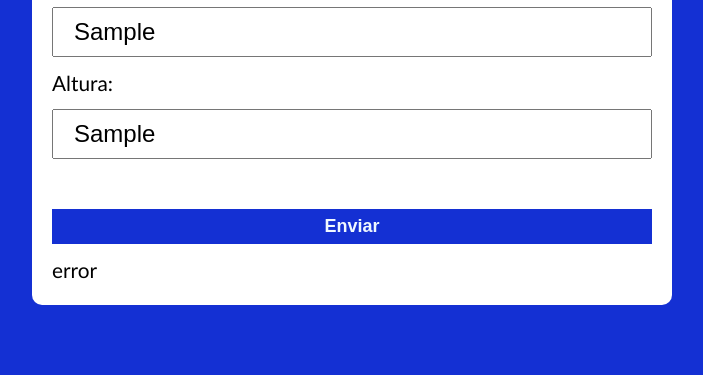
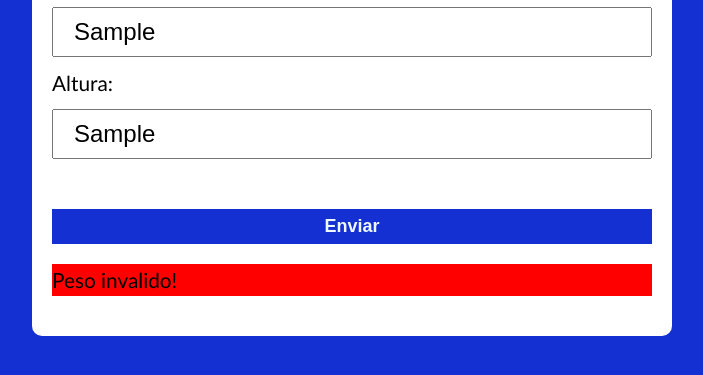
Before and after one commit to CelsoJrr/CursoUdemy, a plain HTML site: page Secao3/Tabela IMC/index.html in a window 1280 px wide. Both pictures are taken after typing "Sample", "Sample" into the empty fields and a click on the button "Enviar". Shown: the part 457-832 px from the top of the page, without its empty margins (288-991 px from the left). Drawn offline with Linux system fonts and the light colour scheme.

Commit message:
Tabela IMC com novo metodo (modular)

```diff
--- a/Secao3/Tabela IMC/assets/css/style.css
+++ b/Secao3/Tabela IMC/assets/css/style.css
@@ -7,6 +7,7 @@
     box-sizing: border-box;
     outline: 0;
 }
+
 body {
     margin: 0;
     padding: 0;
@@ -17,14 +18,16 @@ body {
 }
 
 .container {
-    max-width:  640px;
+    max-width: 640px;
     margin: 50px auto;
     background: white;
     padding: 20px;
     border-radius: 10px;
 }
 
-form input , form label, form button {
+form input,
+form label,
+form button {
     display: block;
     width: 100%;
     margin-bottom: 10px;
@@ -36,7 +39,7 @@ form input {
     padding: 0 20px;
 }
 
-form input:focus{
+form input:focus {
     outline: 1px solid var(--primary-color);
 }
 
@@ -54,3 +57,11 @@ form button {
 form button:hover {
     background: var(--primary-color-dark);
 }
+
+.p-valid {
+    background: rgb(0, 216, 11);
+}
+
+.p-notvalid {
+    background: red;
+}
--- a/Secao3/Tabela IMC/assets/js/main.js
+++ b/Secao3/Tabela IMC/assets/js/main.js
@@ -1,39 +1,52 @@
-function imc(){
+function imc() {
     const form = document.querySelector('.form');
-    const result = document.querySelector('.result');
 
-    function calcularIMC(evento){
-        evento.preventDefault();
-        const peso = document.getElementById('peso').value;
-        const altura = document.getElementById('altura').value;
-        const calculo = Number(peso)/Number(altura)**2
-        let resposta = ''
-
-        if (Number(peso) && Number(altura)) {
-            if (calculo < 18.5){
-                resposta = "Abaixo do peso"
-            }else if (calculo <= 24.9){
-                resposta = "Peso Normal"
-            }else if (calculo <= 29.9){
-                resposta = "Sobrepeso"
-            }else if(calculo > 30){
-                resposta = "Obesidade"
-            }
-            result.innerHTML = `${calculo.toFixed(2)} está ${resposta}`
-        }else{
-            result.innerHTML = 'error'
-        }
+    function criarP() {
+        const p = document.createElement('p');
+        return p;
+    }
 
 
+    function setResult(msg, isValid) {
+        const result = document.querySelector('#result');
+        result.innerHTML = '';
+        const p = criarP();
+        p.className = 'p-valid';
+        if (isValid == false) {
+            p.className = 'p-notvalid';
+        }
+        p.innerHTML = msg;
+        result.appendChild(p);
+    }
 
-    };
+    function getIMC(peso, altura) {
+        return peso / altura ** 2;
+    }
+
+    function verificarIMC(imc) {
+        const resultados = ['Abaixo do peso', 'Peso Normal'];
+        if (imc < 18.5) return resultados[0];
+
+    }
 
 
-
-
-
-
-    form.addEventListener('submit',calcularIMC);
+    form.addEventListener('submit', function (e) {
+        e.preventDefault();
+        const inputPeso = e.target.querySelector('#peso');
+        const inputAltura = e.target.querySelector('#altura');
+        const peso = Number(inputPeso.value);
+        const altura = Number(inputAltura.value);
+        if (!peso) {
+            setResult("Peso invalido!", false);
+            return
+        }
+        if (!altura) {
+            setResult("Altura invalida!", false);
+            return
+        }
+        const imc = getIMC(peso, altura);
+        setResult(verificarIMC(imc));
+    });
 };
 
 imc();
--- a/Secao3/Tabela IMC/index.html
+++ b/Secao3/Tabela IMC/index.html
@@ -1,11 +1,13 @@
 <!DOCTYPE html>
 <html lang="pt-BR">
+
 <head>
     <meta charset="UTF-8">
     <meta name="viewport" content="width=device-width, initial-scale=1.0">
     <title>Tabela IMC</title>
     <link rel="stylesheet" href="./assets/css/style.css">
 </head>
+
 <body>
     <section class="container">
         <h1>Tabela IMC</h1>
@@ -32,12 +34,11 @@
 
             <button>Enviar</button>
         </form>
-        <div class="result">
-
-        </div>
+        <div id="result"></div>
     </section>
 
 
     <script src="./assets/js/main.js"></script>
 </body>
+
 </html>
```
